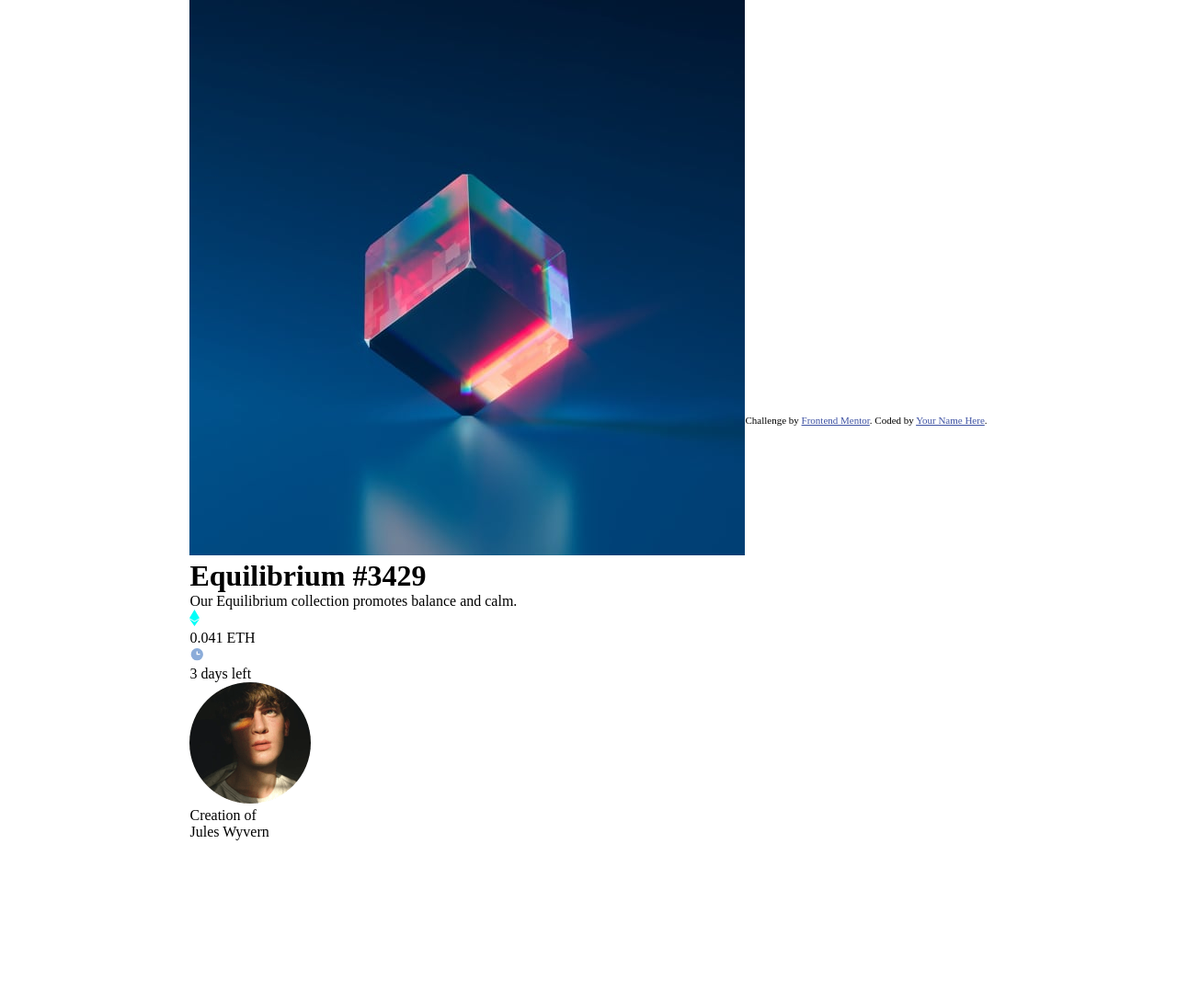
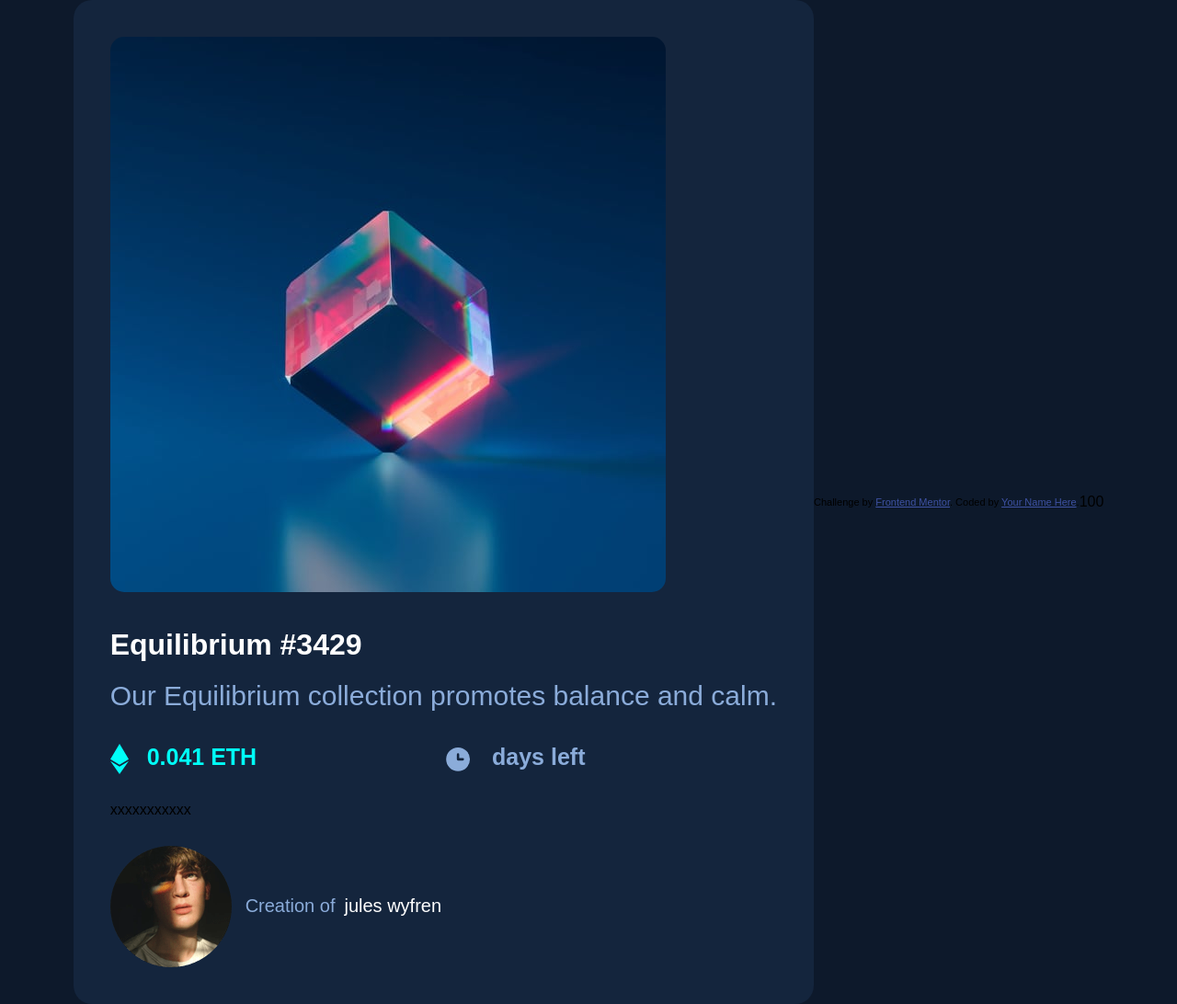
Before and after one commit to wiwinristanto/nft-preview-card-component-main, a plain HTML site: page index.html in a window 1280 px wide. Shown: the whole page at 92% size. Before the commit the page ends 914 px from the top, so only its background shows below. Drawn offline with Linux system fonts and the light colour scheme.

Commit message:
merapikan project file

```diff
--- a/index.html
+++ b/index.html
@@ -16,55 +16,48 @@
   <link rel="stylesheet" href="main.css">
 </head>
 <body>
-
   <div class="container">
     <div class="card">
-      <div class="img">
-        <img src="images/image-equilibrium.jpg" alt="">
-      </div>
-      <div class="name">
+      <img src="/images/image-equilibrium.jpg" alt="" class="img-cube">
       <h1>
         Equilibrium #3429
       </h1>
-        <p>
+      <p class="desc">
         Our Equilibrium collection promotes balance and calm.
       </p>
-      </div>
-      <div class="pri-time">
       <div class="price">
-          <div class="icon">
-            <img src="images/icon-ethereum.svg" alt="">
-            <p>
+        <div class="pric">
+          <img src="/images/icon-ethereum.svg" alt="" class="eth">
+        <p class="ether">
           0.041 ETH
         </p>
         </div>
-          <div class="time">
-            <img src="images/icon-clock.svg" alt="">
-            <p>
-              3 days left
+        <div class="cloker">
+          <img src="/images/icon-clock.svg" alt="" class="clock">
+        <p class="cloked">
+          days left
         </p>
         </div>
       </div>
-        <div class="line">
-
+      <div class="garis">
+        xxxxxxxxxxx
       </div>
-        <div class="creator">
-          <img src="images/image-avatar.png" alt="">
-          <div class="credi">
-            <p class="creation">
+      <div class="avatar">
+        <img src="/images/image-avatar.png" alt="" class="avtar">
+        <p class="cretor">
           Creation of
         </p>
         <p class="name">
-              Jules Wyvern
+          jules wyfren
         </p>
       </div>
-        </div>
-      </div>
+
     </div>
   </div>
   <div class="attribution">
     Challenge by <a href="https://www.frontendmentor.io?ref=challenge" target="_blank">Frontend Mentor</a>.
     Coded by <a href="#">Your Name Here</a>.
   </div>
+  <script>document.writeln(100);</script>
 </body>
 </html>
--- a/main.css
+++ b/main.css
@@ -1,4 +1,21 @@
+:root {
+  /*Primari*/
+  --Soft-blue: hsl(215, 51%, 70%);
+  --Cyan: hsl(178, 100%, 50%);
+
+  /*Neutral*/
+
+  --main-BG-dark-blue: hsl(217, 54%, 11%);
+  --card-BG-dark-blue: hsl(216, 50%, 16%);
+  --line-dark-blue: hsl(215, 32%, 27%);
+  --White: hsl(0, 0%, 100%);
+}
+
+/*Google Font*/
+@import url("https://fonts.googleapis.com/css2?family=Outfit:wght@300;400;600&display=swap");
+
 * {
+  font-family: "Outfit", sans-serif;
   padding: 0;
   margin: 0;
 }
@@ -8,5 +25,89 @@ body {
   justify-content: center;
   display: flex;
   min-height: 100vh;
+  background-color: var(--main-BG-dark-blue);
+}
 
+.card {
+  background-color: var(--card-BG-dark-blue);
+  align-items: center;
+  justify-content: center;
+  padding: 40px;
+  border-radius: 20px;
 }
+
+.img-cube {
+  justify-content: center;
+  border-radius: 15px;
+}
+
+h1 {
+  margin-top: 25px;
+  font-weight: 600;
+  color: var(--White);
+  margin-top: 35px;
+}
+
+.desc {
+  margin-top: 20px;
+  font-size: 30px;
+  font-weight: 500;
+  color: var(--Soft-blue);
+}
+
+.price {
+  display: flex;
+  margin-top: 35px;
+}
+
+.pric {
+  display: flex;
+  width: 50%;
+}
+
+.eth {
+  width: 20px;
+}
+
+.ether {
+  color: var(--Cyan);
+  font-size: 25px;
+  font-weight: 700;
+  margin-left: 20px;
+}
+
+.cloker {
+  width: 50%;
+  display: flex;
+}
+
+.cloked {
+  color: var(--Soft-blue);
+  font-size: 25px;
+  font-weight: 700;
+  margin-left: 20px;
+}
+
+.garis {
+  margin-top: 30px;
+  margin-bottom: 30px;
+}
+
+.avatar {
+  display: flex;
+  align-items: center;
+  font-size: 20px;
+}
+
+.avtar {
+}
+
+.cretor {
+  color: var(--Soft-blue);
+  margin-left: 15px;
+}
+
+.name {
+  color: var(--White);
+  margin-left: 10px;
+}
```
Lines whose indentation alone changed are shown as unchanged.
